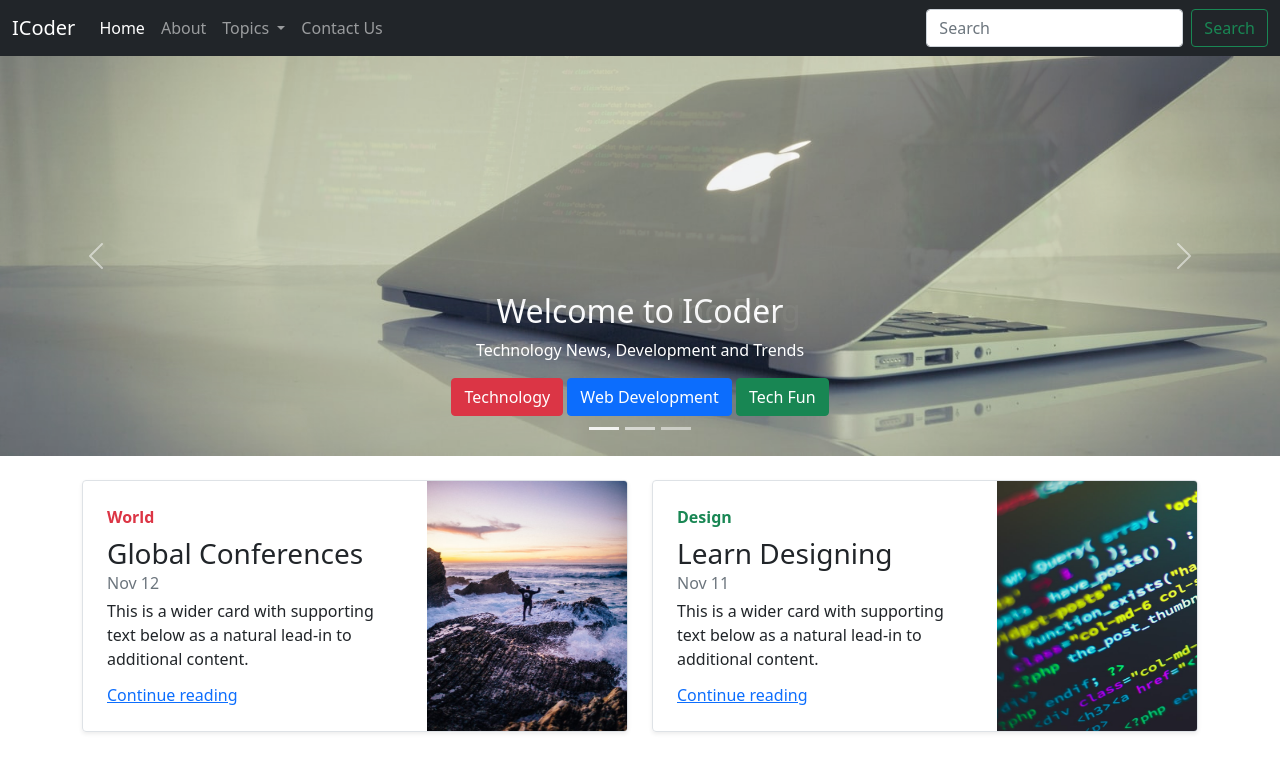
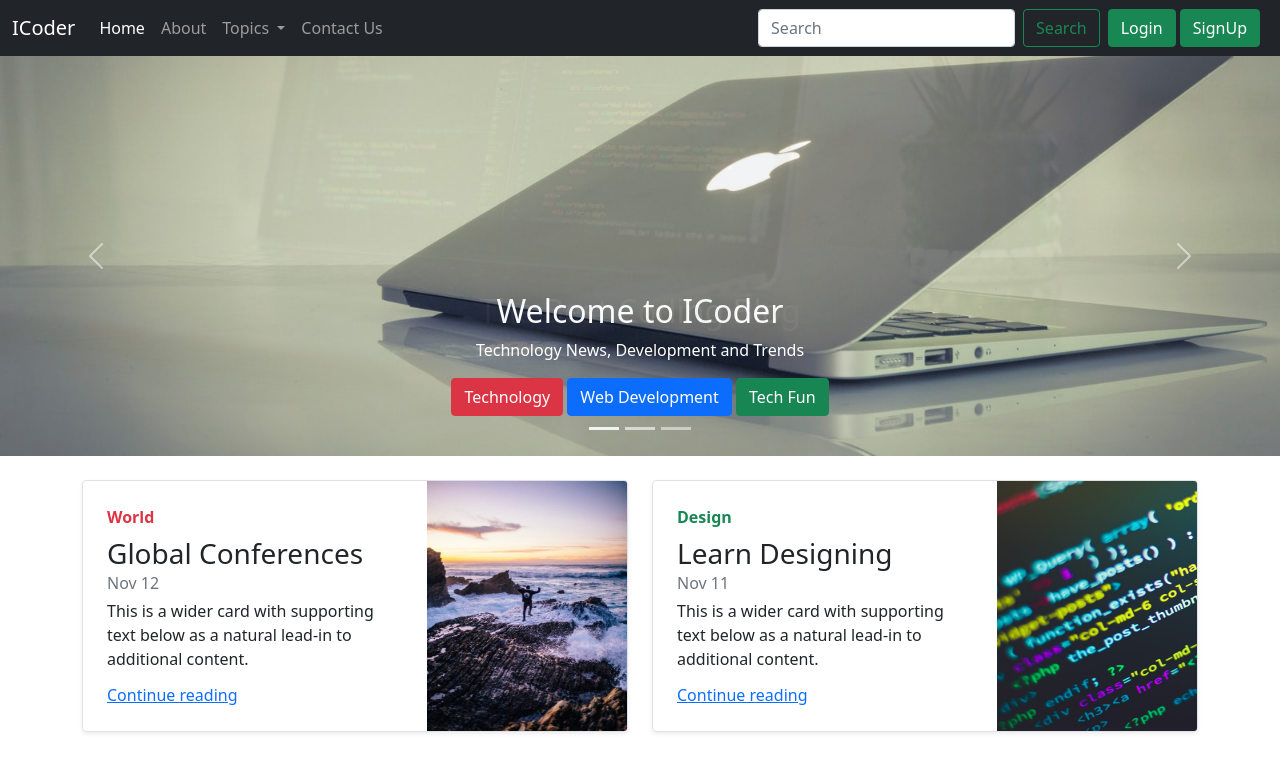
Before and after one commit to Nouman2022/ICoder, a plain HTML site: page index.html in a window 1280 px wide. Shown: the top 761 px of the page. Drawn offline with nearby package versions, Linux system fonts and the light colour scheme.

Commit message:
Update index.html
Signed-off-by: Nouman2022 <135217354+Nouman2022@users.noreply.github.com>

```diff
--- a/index.html
+++ b/index.html
@@ -62,6 +62,12 @@
                             placeholder="Search" aria-label="Search">
                         <button class="btn btn-outline-success" type="submit">Search</button>
                     </form>
+                    <div class="mx-2">
+                    <button class="btn btn-success" data-bs-toggle="modal"
+                        data-bs-target="#loginModal">Login</button>
+                    <button class="btn btn-success" data-bs-toggle="modal"
+                        data-bs-target="#signupModal">SignUp</button>
+                </div>
                 </div>
             </div>
         </nav>
```
